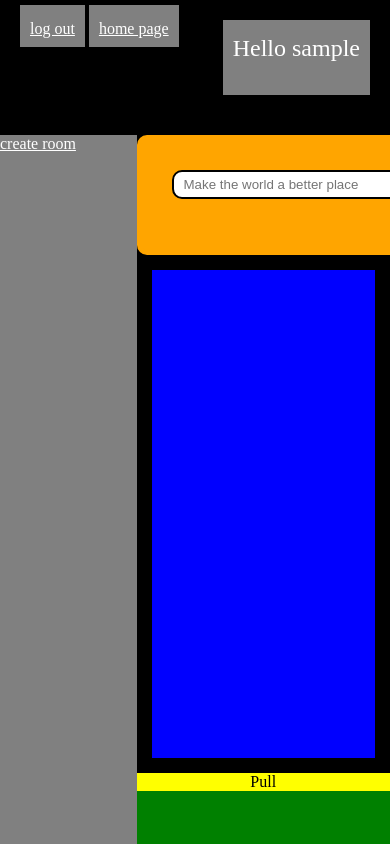
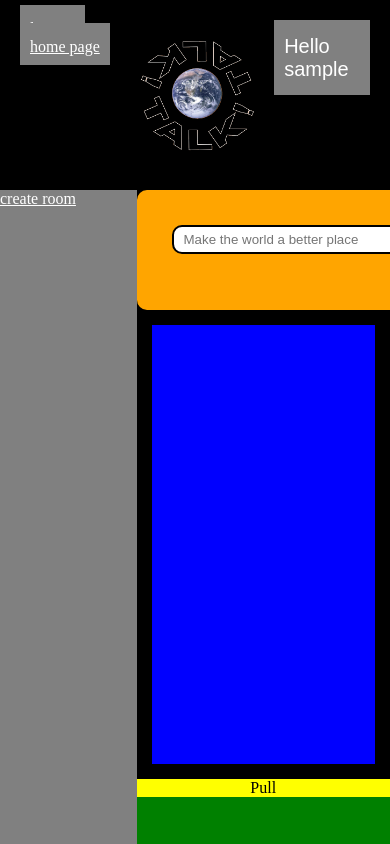
Before and after one commit to CastCris/TalkTalk, a Flask app: page / in a window 390 px wide; the page is wider, and only the part inside the window is pictured. Run offline with Flask 3, Linux system fonts and the light colour scheme; the visitor is signed in with stand-in values (Sample User, id 1); some libraries are stand-ins or nearby versions.

Commit message:
add_font_Ubuntu_for_chat_messages,_add_talktalk_logo_and_improve_responsive_response

```diff
--- a/begin/globals.py
+++ b/begin/globals.py
@@ -24,7 +24,7 @@ SYSTEM_MESSAGE_OFFSET_COUNT  = 0
 
 MESSAGE_SCROLLOFF = 250
 
-SERVER_STATUS_HIGHLIGHTS = ['Users online']
+SERVER_STATUS_HIGHLIGHTS = ['Users online', 'Test1', 'Test2', 'Test3']
 
 ROUTER_REGISTER_IGNORE = ['__pycache__', '__init__.py', 'router_register.py']
 
--- a/routers/router_register.py
+++ b/routers/router_register.py
@@ -19,6 +19,7 @@ def router_register(app:object, folder:str)->None:
             continue
         elif file_extension != 'py':
             router_register(app, file_path)
+            continue
 
         ##
         module_name = file[:-3]
--- a/static/js/index_globals.js
+++ b/static/javascript/index_globals.js
@@ -12,6 +12,8 @@ export const DOM_SERVER_STATUS_ID = 'server_status';
 export const DOM_SERVER_STATUS_PULL_ID = 'server_status_pull';
 
 export const DOM_SERVER_STATUS_HIGHLIGHT_ID = 'server_status_highlight';
+export const DOM_SERVER_STAUTS_HIGHLIGHT_NODE_ID = 'server_status_highlight_node';
+
 export const DOM_SERVER_STATUS_RESULT_ID = 'server_status_result';
 
 //
@@ -63,7 +65,10 @@ export const DOM_MESSAGE_MORE = `
 export const DOM_SERVER_STATUS_HIGHTLIGHT = (highlight_name) => {
     return `
     <li>
-        <button id="${DOM_SERVER_STATUS_ID}_${highlight_name}" onclick='server_status_data_get(this)'>
+        <button
+        id="${DOM_SERVER_STATUS_ID}_${highlight_name}"
+        class="${DOM_SERVER_STAUTS_HIGHLIGHT_NODE_ID}"
+        onclick='server_status_data_get(this)'>
         <h3>${highlight_name}</h3>
         </button>
     </li>`
@@ -114,5 +119,6 @@ export const CHAT_MESSAGE = document.getElementById(DOM_CHAT_MESSAGE_ID);
 
 export const SERVER_STATUS = document.getElementById(DOM_SERVER_STATUS_ID);
 export const SERVER_STATUS_PULL = document.getElementById(DOM_SERVER_STATUS_PULL_ID);
+
 export const SERVER_STATUS_HIGHLIGHT = document.getElementById(DOM_SERVER_STATUS_HIGHLIGHT_ID);
 export const SERVER_STATUS_RESULT = document.getElementById(DOM_SERVER_STATUS_RESULT_ID);
--- a/static/js/index_socket.js
+++ b/static/javascript/index_socket.js
@@ -40,6 +40,7 @@ function time_label_gen(time_past, time_future){
 
     return `
     <div id="${index.DOM_DATA_UPDATE_ID}">
+        <hr>
         <h2 id="${index.DOM_DATA_ID}">${time_past["day"]}/${time_past["month"]}/${time_past["year"]}</h2>
     </div>
     `
@@ -242,23 +243,23 @@ socket.on('user_invalid', () => {
 
 socket.on('server_status_highlight', (data) => {
     const highlight = data["highlight"];
-    let html_content = '';
 
     index.SERVER_STATUS_HIGHLIGHT.innerHTML = '';
 
+    let innerHTML= '';
     for(var i=0; i<highlight.length; ++i){
         const highlight_name = highlight[i];
-        html_content += index.DOM_SERVER_STATUS_HIGHTLIGHT(highlight_name);
+        innerHTML += index.DOM_SERVER_STATUS_HIGHTLIGHT(highlight_name);
     }
 
-    index.SERVER_STATUS_HIGHLIGHT.innerHTML += html_content;
+    index.SERVER_STATUS_HIGHLIGHT.innerHTML += innerHTML;
 });
 
 socket.on('server_status_data', (data) => {
     console.log(data);
 
     const highlight_name = data["highlight"];
-    const content = data["result"];
+    const content = (data["result"])? data["result"] : ["No data avaible"];
 
     const output_box = document.getElementById(index.DOM_SERVER_STATUS_RESULT_ID);
     output_box.innerHTML = '';
@@ -288,7 +289,9 @@ index.CHAT_FORMS.addEventListener('submit', (e) => {
 });
 
 index.CHAT_MESSAGE.addEventListener('scroll', () => {
-    if(index.CHAT_MESSAGE.scrollHeight - index.CHAT_MESSAGE.scrollTop == index.CHAT_MESSAGE.clientHeight){
+    // console.log(index.CHAT_MESSAGE.scrollHeight - index.CHAT_MESSAGE.scrollTop, index.CHAT_MESSAGE.clientHeight);
+    if(index.CHAT_MESSAGE.scrollHeight - index.CHAT_MESSAGE.scrollTop <= index.CHAT_MESSAGE.clientHeight + 1){
+        // console.log('BAHGHHHHH');
         socket.emit('message_load', socket.auth);
     }
 });
@@ -312,7 +315,6 @@ function server_status_data_get(button){
 function message_load(){
     const message_more = document.getElementById(index.DOM_BUTTON_MESSAGE_MORE);
     message_more.remove();
-
     socket.emit('message_load', socket.auth);
 }
 
--- /dev/null
+++ b/static/style/fonts.css
@@ -0,0 +1,7 @@
+@font-face{
+    font-family: 'Ubuntu';
+    src: url('static/fonts/Ubuntu/Ubuntu-Regular.ttf') format('ttf');
+
+    font-weight: normal;
+    font-style: normal;
+}
--- a/static/style/index.css
+++ b/static/style/index.css
@@ -49,6 +49,7 @@ main{
 #rooms{
     background-color: gray;
     min-width: var(--rooms_width);
+
     height: 100%;
 
     overflow-y: scroll;
@@ -69,7 +70,6 @@ main{
     flex-grow: 1;
 
     min-width: var(--interface_user_main_width);
-    height: auto;
 }
 
 /* */
@@ -79,7 +79,7 @@ main{
     display: flex;
     flex-direction: column;
 
-    align-content: right;
+    /* align-content: right; */
 }
 
 .chat_neutral{
@@ -145,6 +145,17 @@ main{
     color: black;
 }
 
+#server_status_highlight{
+    display: flex;
+    justify-content: center;
+
+    list-style-type: none;
+}
+
+.server_status_highlight_node > h3{
+    color: black;
+}
+
 
 #server_status_content{
     padding: 10px;
--- a/static/style/style.css
+++ b/static/style/style.css
@@ -6,7 +6,7 @@
 
     --label_text_color: black;
 
-    --header_height: 100px;
+    --header_height: 400px;
 }
 
 *{
@@ -14,24 +14,52 @@
     color: white;
 }
 
-@media screen and (min-width: 801px){
+p{
+    font-family: "Ubuntu", sans-serif;
+}
+span{
+    font-family: "Ubuntu", sans-serif;
+}
+
+@media screen and (min-height: 881px) {
     p{
-        font-size: 17px;
+        font-size: 30px;
+        color: white;
     }
+
+    span{
+        font-size: 25px;
+    }
+
+    .talktalk_logo > img{
+        height: 300px;
+    }
+
+    :root{
+        --header_height: 350px;
+    }
+}
+
+@media screen and (max-height: 880px) {
+    p{
+        font-size: 20px;
+        color: white
+    }
+
     span{
         font-size: 15px;
     }
-}
 
-@media screen and (max-width: 800px){
-    p{
-        font-size: 24px;
+    .talktalk_logo > img{
+        height: 150px;
     }
-    span{
-        font-size: 20px;
+
+    :root{
+        --header_height: 150px;
     }
 }
 
+/* */
 body{
     background-color: black;
 }
@@ -98,3 +126,13 @@ header{
     padding: 15px 10px 10px 10px;
     height: 50px;
 }
+
+.talktalk_logo{
+    transition: rotate 1.5s;
+
+    rotate: 0deg;
+}
+
+.talktalk_logo:hover{
+    rotate: 180deg;
+}
--- a/templates/default/layout.html
+++ b/templates/default/layout.html
@@ -4,14 +4,15 @@
     <title>{% block title %}{% endblock %}</title>
 
     <link rel="stylesheet" href="{{ url_for("static", filename="style/style.css") }}">
+    <link rel="stylesheet" href="{{ url_for("static", filename="style/fonts.css") }}">
+
     <script src="https://cdn.socket.io/4.8.1/socket.io.min.js"></script>
     <script src="https://cdn.jsdelivr.net/npm/pako@2.0.4/dist/pako.min.js"></script>
-    <!--
-    <style>
-        body{
-            background-color:orange;
-        }
-    </style>
+
+    <!-- Google fonts
+    <link rel="preconnect" href="https://fonts.googleapis.com">
+    <link rel="preconnect" href="https://fonts.gstatic.com" crossorigin>
+    <link href="https://fonts.googleapis.com/css2?family=Ubuntu:ital,wght@0,300;0,400;0,500;0,700;1,300;1,400;1,500;1,700&display=swap" rel="stylesheet">
     -->
 </head>
 <body>
@@ -25,6 +26,11 @@
                 <a href="{{ url_for("main.home_page") }}">home page</a>
             {% endif %}
         </div>
+
+        <div class="talktalk_logo">
+            <img src="{{ url_for("static", filename="img/talktalk_logo.png") }}">
+        </div>
+
         {% if session.user_name %}
         <div class="user">
             <p>Hello {{ session.user_name }}</p>
--- a/templates/index.html
+++ b/templates/index.html
@@ -2,10 +2,11 @@
 {% block title %}Index{% endblock %}
 {% block content %}
 
+
 <link rel="stylesheet" href="{{ url_for("static", filename="style/index.css") }}">
 
-<script src="{{ url_for("static", filename="js/index_socket.js") }}" type="module" defer></script>
-<script src="{{ url_for("static", filename="js/index_server_status.js") }}" type="module" defer></script>
+<script src="{{ url_for("static", filename="javascript/index_socket.js") }}" type="module" defer></script>
+<script src="{{ url_for("static", filename="javascript/index_server_status.js") }}" type="module" defer></script>
 
 <!-- -->
 <div id="rooms">
```
Also changed, not shown: static/fonts/Ubuntu/Ubuntu-Bold.ttf (added), static/fonts/Ubuntu/Ubuntu-BoldItalic.ttf (added), static/fonts/Ubuntu/Ubuntu-Italic.ttf (added), static/fonts/Ubuntu/Ubuntu-Light.ttf (added), static/fonts/Ubuntu/Ubuntu-LightItalic.ttf (added), static/fonts/Ubuntu/Ubuntu-Medium.ttf (added), static/fonts/Ubuntu/Ubuntu-MediumItalic.ttf (added), static/fonts/Ubuntu/Ubuntu-Regular.ttf (added), static/img/talktalk_logo.png (added), static/javascript/index_server_status.js (renamed from static/js/index_server_status.js), 1 other file.
